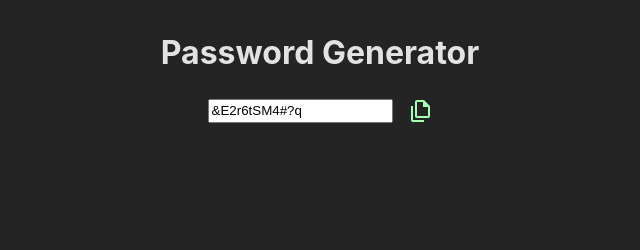
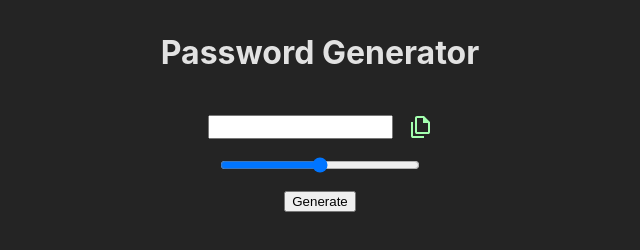
Before and after one commit to BadDust80131/password-generator, a website built with Vite: page index.html in a window 1280 px wide. Shown: the whole page, without its empty margins (320-960 px from the left). Built offline with nearby package versions, Linux system fonts and the light colour scheme.

Commit message:
added slider and generate button with basic functionality

```diff
--- a/index.html
+++ b/index.html
@@ -13,7 +13,10 @@
         <input type="text" name="pass" id="pass" />
         <img src="/copy.svg" alt="" />
       </div>
-      <div class="options"></div>
+      <div class="options">
+        <input type="range" name="length" id="length" min="6" max="20" step="1">
+      </div>
+      <button type="button" id="generate">Generate</button>
     </div>
     <script type="module" src="/main.js"></script>
   </body>
--- a/main.js
+++ b/main.js
@@ -1,5 +1,7 @@
 import "./style.css";
 const passText = document.querySelector("#pass");
+const lengthSlider = document.querySelector("#length");
+const generateButton = document.querySelector("#generate");
 
 function pickFromArray(choice) {
   const lowerAlphabet = "abcdefghijklmnopqrstuvwxyz";
@@ -21,7 +23,8 @@ function pickFromArray(choice) {
   }
 }
 
-function generatePasswordV2(length) {
+function generatePasswordV2() {
+  let length = lengthSlider.value;
   let optionArray = [];
   let counter = 0;
   let isLower = true;
@@ -79,4 +82,4 @@ function generatePasswordV2(length) {
   passText.value = result.join("");
 }
 
-generatePasswordV2(12);
+generateButton.addEventListener("click", generatePasswordV2);
--- a/style.css
+++ b/style.css
@@ -17,6 +17,7 @@
   display: flex;
   flex-direction: column;
   align-items: center;
+  gap: 16px;
 }
 
 .password {
@@ -24,3 +25,14 @@
   justify-content: center;
   gap: 16px;
 }
+
+.options {
+  display: flex;
+  flex-direction: column;
+  align-items: center;
+  justify-content: center;
+}
+
+#length {
+  width: 200px;
+}
```
